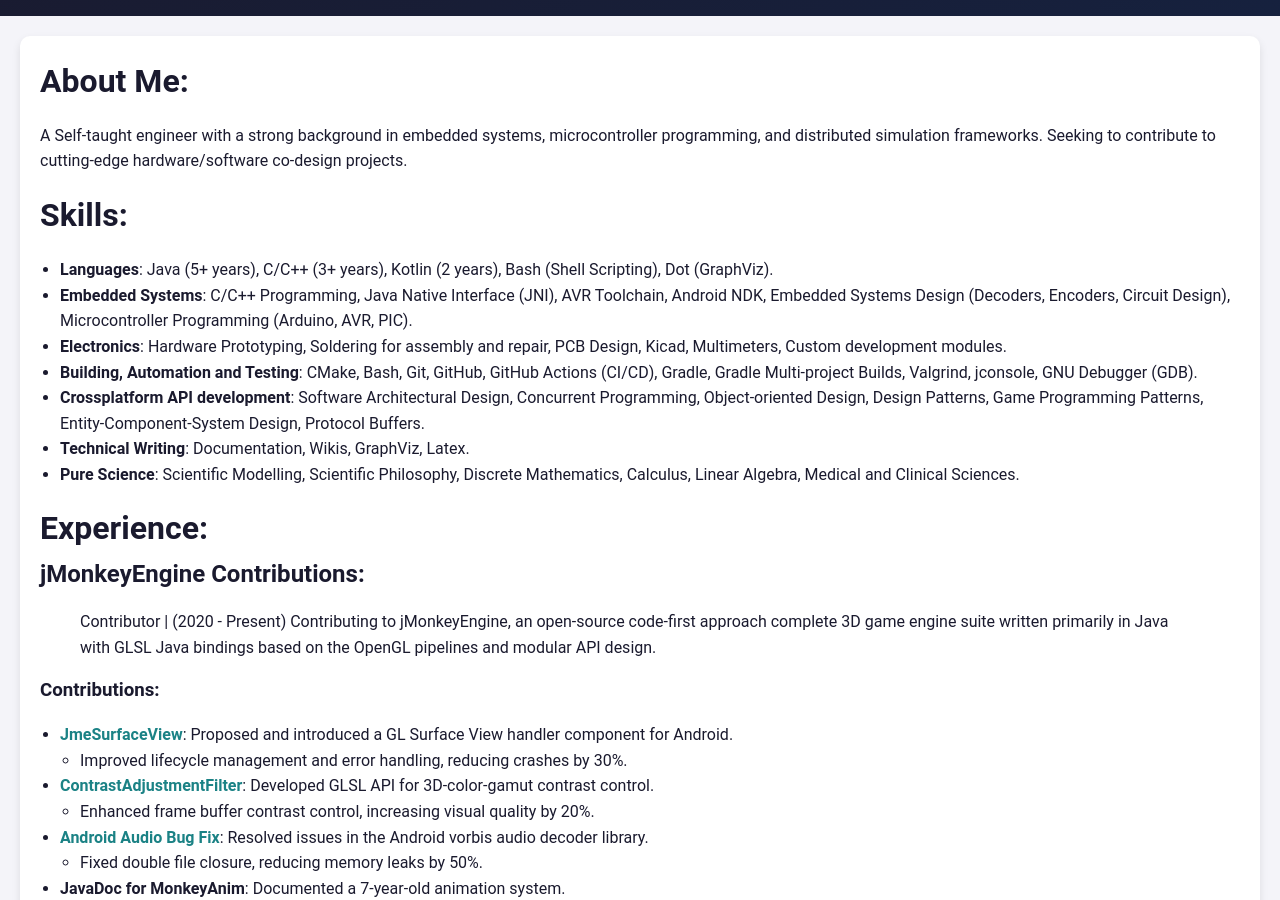
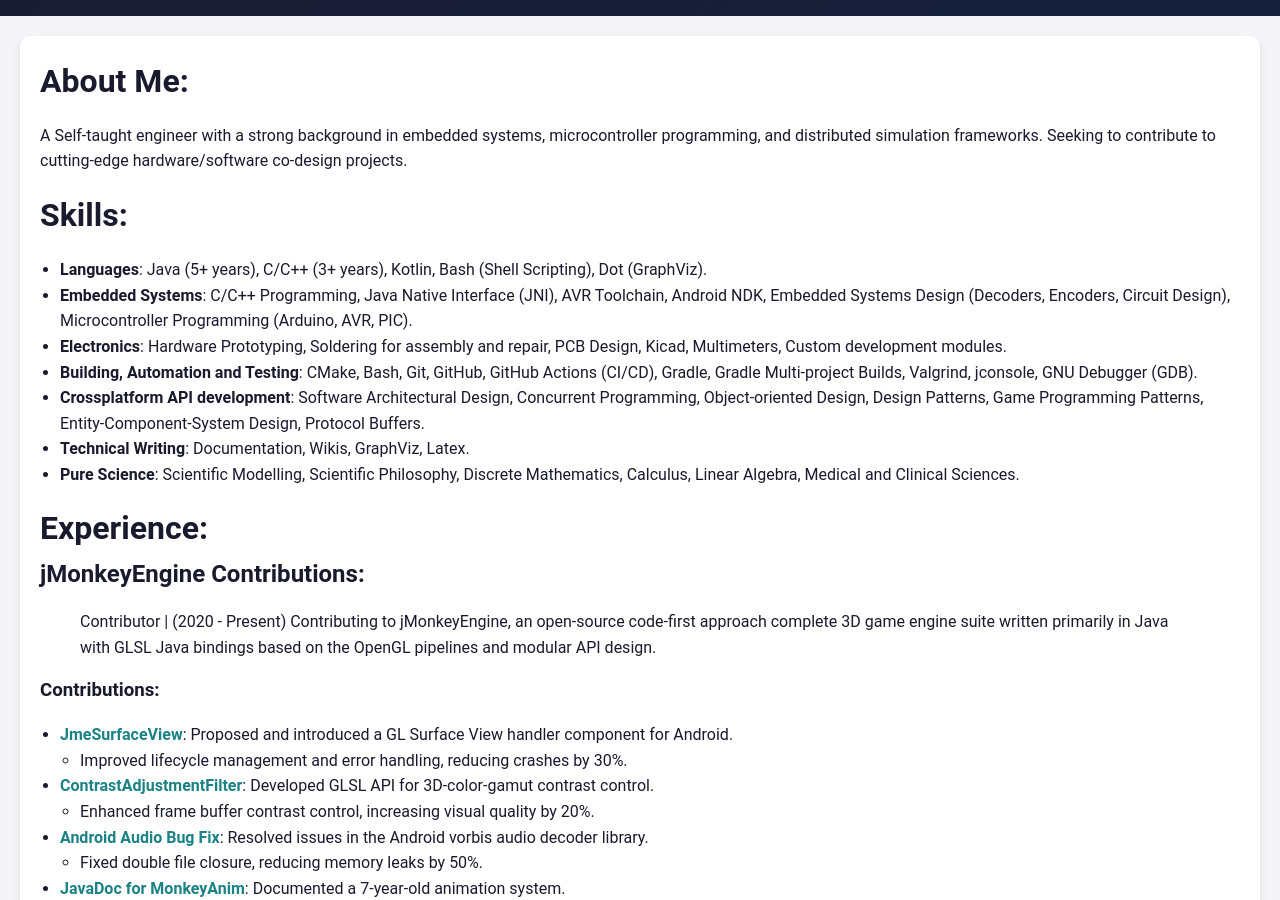
Before and after one commit to pavly-gerges/pavly-gerges, a Jekyll site: the page built from resume/concise/concise-resume.md, in a window 1280 px wide and 900 px high, scrolled down 317 px. Built offline with Jekyll 4.4.1, drawn with Linux system fonts in a browser that asks for light colours; our own code applies the rules of GitHub Pages for plain Markdown files.

Commit message:
Update concise-resume.md

```diff
--- a/resume/concise/concise-resume.md
+++ b/resume/concise/concise-resume.md
@@ -2,7 +2,7 @@
 A Self-taught engineer with a strong background in embedded systems, microcontroller programming, and distributed simulation frameworks. Seeking to contribute to cutting-edge hardware/software co-design projects.
 
 # Skills:
-- **Languages**: Java (5+ years), C/C++ (3+ years), Kotlin (2 years), Bash (Shell Scripting), Dot (GraphViz).
+- **Languages**: Java (5+ years), C/C++ (3+ years), Kotlin, Bash (Shell Scripting), Dot (GraphViz).
 - **Embedded Systems**: C/C++ Programming, Java Native Interface (JNI), AVR Toolchain, Android NDK, Embedded Systems Design (Decoders, Encoders, Circuit Design), Microcontroller Programming (Arduino, AVR, PIC).
 - **Electronics**: Hardware Prototyping, Soldering for assembly and repair, PCB Design, Kicad, Multimeters, Custom development modules.
 - **Building, Automation and Testing**: CMake, Bash, Git, GitHub, GitHub Actions (CI/CD), Gradle, Gradle Multi-project Builds, Valgrind, jconsole, GNU Debugger (GDB).
@@ -22,7 +22,7 @@ Contributing to jMonkeyEngine, an open-source code-first approach complete 3D ga
   - Enhanced frame buffer contrast control, increasing visual quality by 20%.
 - **[Android Audio Bug Fix](https://github.com/jMonkeyEngine/jmonkeyengine/pull/1956)**: Resolved issues in the Android vorbis audio decoder library.
   - Fixed double file closure, reducing memory leaks by 50%.
-- **JavaDoc for MonkeyAnim**: Documented a 7-year-old animation system.
+- **[JavaDoc for MonkeyAnim](https://github.com/jMonkeyEngine/jmonkeyengine/pull/1593)**: Documented a 7-year-old animation system.
   - Improved codebase maintainability and onboarding efficiency by 40%.
 - **Community Management**: Issues support and participation in community discussions.
   - Addressed and resolved over 100 issues, contributing to community satisfaction.
```
